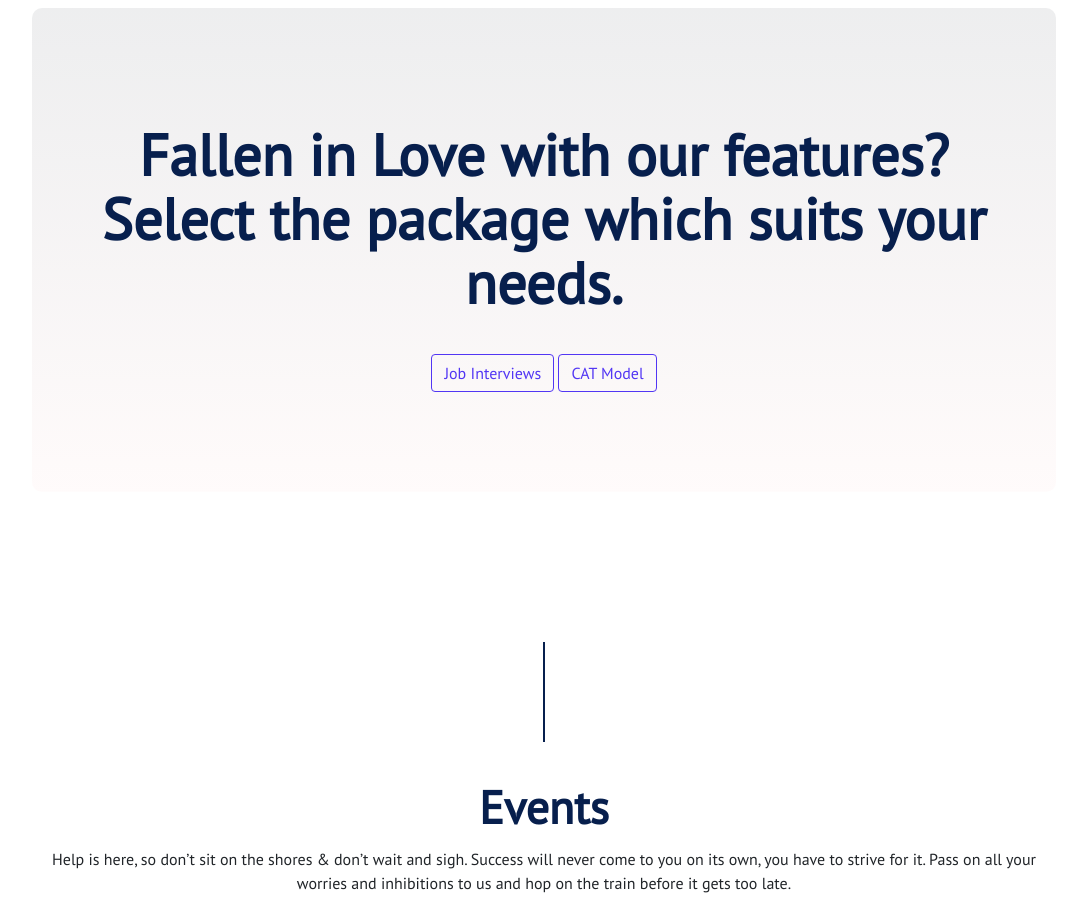
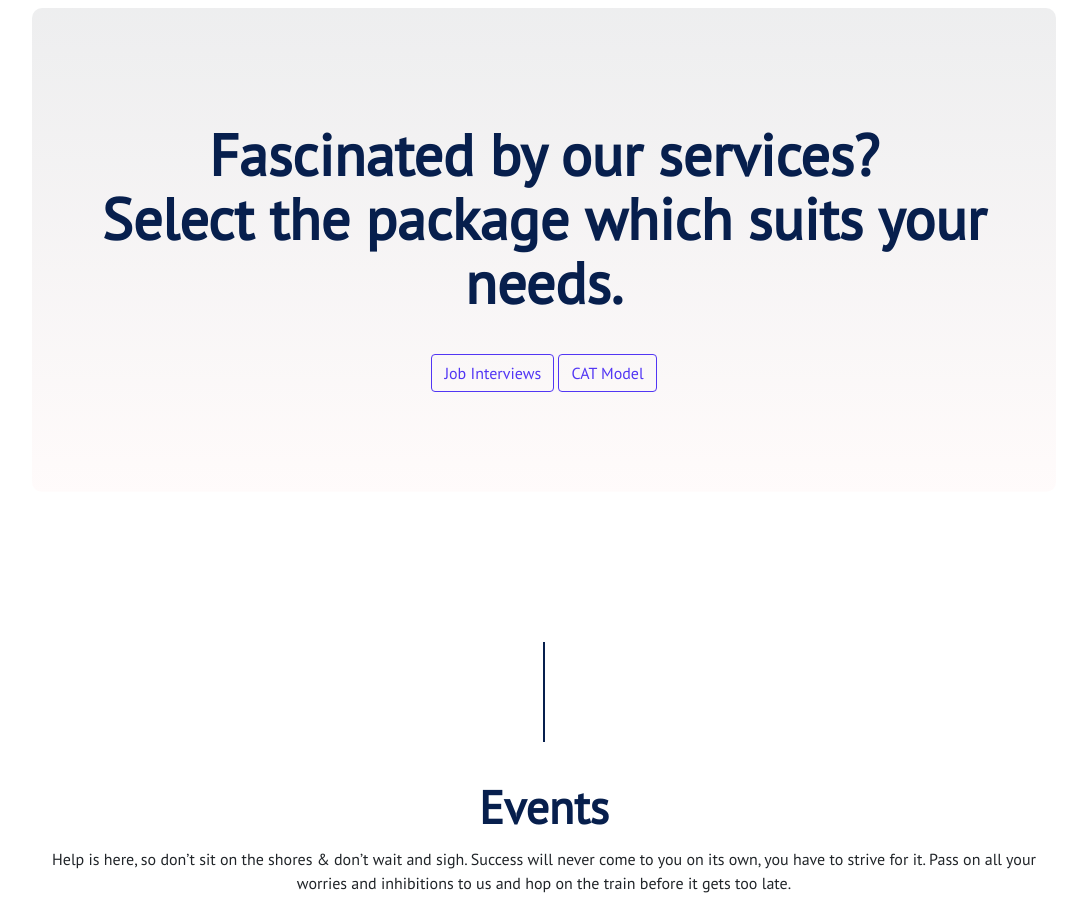
Before and after one commit to mittalpranjal12/PrepKare_1, a plain HTML site: page index.html in a window 1280 px wide. Shown: the part 1660-2580 px from the top of the page, without its empty margins (96-1183 px from the left). Drawn offline with nearby package versions, Linux system fonts and the light colour scheme.

Commit message:
Update index.html

```diff
--- a/index.html
+++ b/index.html
@@ -101,7 +101,7 @@
 
     <!-- Campus Section Start-->
     <section class="cta">
-        <h1>Fallen in Love with our features?<br>
+        <h1>Fascinated by our services?<br>
             Select the package which suits your needs.</h1><br>
             <div class="cta-btn">
                 <a href="#" class="cta-btn-hover interview"><button class="btn btn-md btn-primary cta-button">Job Interviews</button></a>
```
